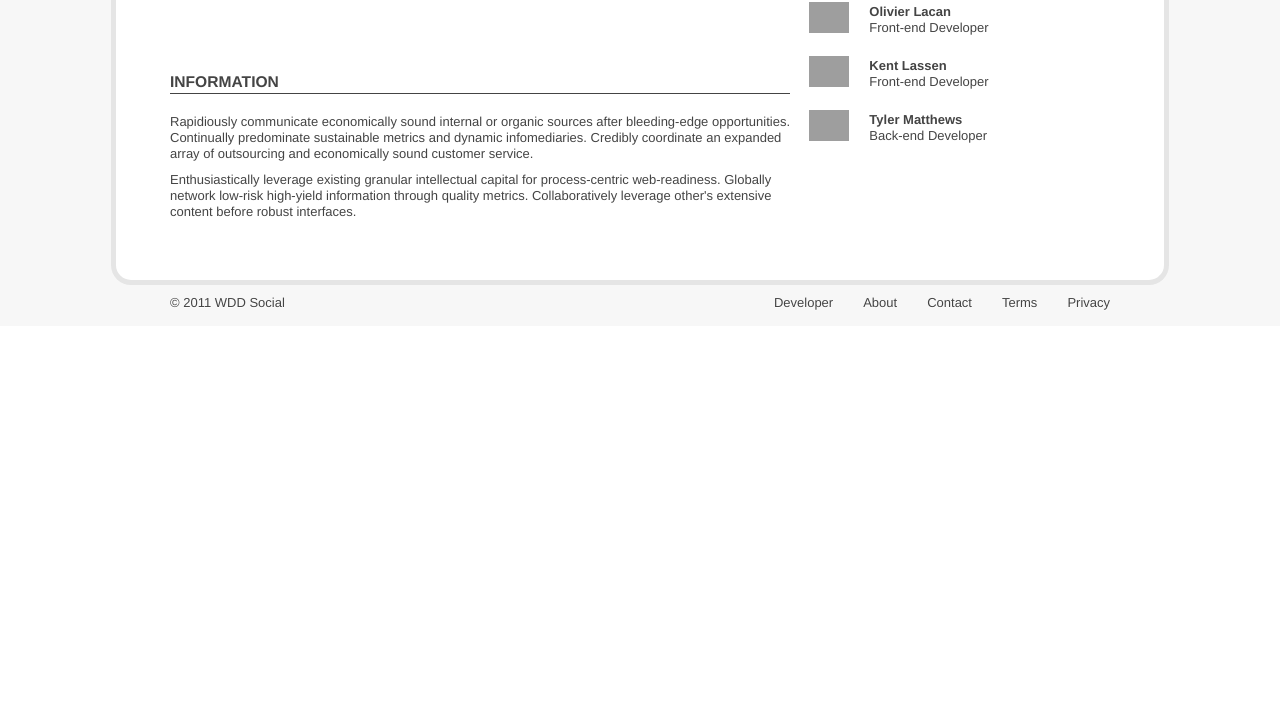
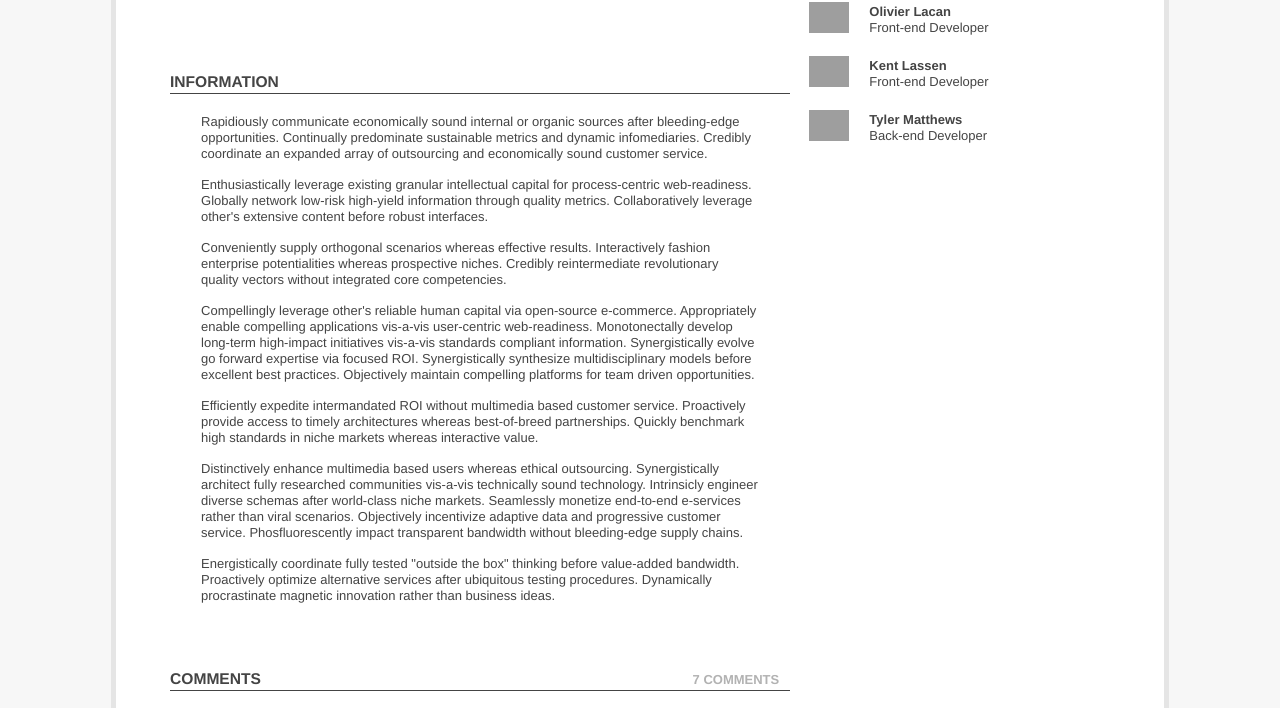
Before and after one commit to WDD-Social/wddsocial.com, a PHP site: page /project.html in a window 1280 px wide. Shown: the part 850-1558 px from the top of the page. Before the commit the page ends 1160 px from the top, so only its background shows below. Run offline with PHP 8.4, Linux system fonts and the light colour scheme; style sheets or scripts are compiled from the project's sources; some libraries are stand-ins or nearby versions; grey boxes are pictures that could not be loaded.

Commit message:
Finalized project page comp. Now working on article page comp.

```diff
--- a/templates/css/style.less
+++ b/templates/css/style.less
@@ -236,13 +236,13 @@ input:invalid, textarea:invalid {
 	background-color: #f0dddd;
 	}
 
-::-moz-selection{
+::selection{
 	background: fadeout(@green, 75%);
 	color: @text-color;
 	text-shadow: none;
 	}
 
-::selection {
+::-moz-selection{
 	background: fadeout(@green, 75%);
 	color: @text-color;
 	text-shadow: none;
@@ -937,7 +948,13 @@ input{
 
 	section.side-sticky{
 		float: right;
+		}
 
+	section.long-text{
+		p{
+			width: 90%;
+			margin: 0 auto 15px;
+			}
 		}
 
 	.load-more{
--- a/templates/js/script.js
+++ b/templates/js/script.js
@@ -15,7 +15,7 @@ $(function() {
 		if($(this).html() === 'All'){
 			$(this).parent().parent().find('article').slideDown(500,'easeInOutQuad');
 		}else{
-			var class = $(this).text().toLowerCase();
+			var class = $(this).html().toLowerCase();
 			$(this).parent().parent()
 				.find('article.'+class).slideDown(500,'easeInOutQuad').parent()
 				.find('article:not(article.'+class+')').slideUp(500,'easeInOutQuad');
--- a/templates/project.html
+++ b/templates/project.html
@@ -79,13 +79,14 @@
 						<a href="images/uploads/rubrics01_full.jpg" title="Rubrics 2.0 | Image 1"><img src="images/uploads/rubrics01_smedium.jpg" alt="Rubrics 2.0 | Image 1"/></a>
 						<a href="images/uploads/rubrics02_full.jpg" title="Rubrics 2.0 | Image 2"><img src="images/uploads/rubrics02_smedium.jpg" alt="Rubrics 2.0 | Image 2"/></a>
 						<a href="images/uploads/rubrics03_full.jpg" title="Rubrics 2.0 | Image 3"><img src="images/uploads/rubrics03_smedium.jpg" alt="Rubrics 2.0 | Image 3"/></a>
-					</div>
+					</div><!-- END IMAGES -->
 					<!--
 <div class="videos">
 						<iframe title="YouTube Video" width="640" height="390" src="http://www.youtube.com/embed/oG7ltZ4dg2A" frameborder="0" allowfullscreen></iframe>
 						<iframe title="Vimeo Video" src="http://player.vimeo.com/video/6520763" frameborder="0"></iframe>
 					</div>
---><!-- END VIDEOS -->
+-->
+					<!-- END VIDEOS -->
 				</section><!-- END MEDIA -->
 
 				<section id="team" class="small no-margin side-sticky">
@@ -124,11 +125,83 @@
 					</ul>
 				</section><!-- END TEAM -->
 
-				<section id="information" class="medium">
+				<section id="information" class="medium long-text">
 					<h1>Information</h1>
 					<p>Rapidiously communicate economically sound internal or organic sources after bleeding-edge opportunities. Continually predominate sustainable metrics and dynamic infomediaries. Credibly coordinate an expanded array of outsourcing and economically sound customer service.</p>
 					<p>Enthusiastically leverage existing granular intellectual capital for process-centric web-readiness. Globally network low-risk high-yield information through quality metrics. Collaboratively leverage other's extensive content before robust interfaces.</p>
+					<p>Conveniently supply orthogonal scenarios whereas effective results. Interactively fashion enterprise potentialities whereas prospective niches. Credibly reintermediate revolutionary quality vectors without integrated core competencies.</p>
+					<p>Compellingly leverage other's reliable human capital via open-source e-commerce. Appropriately enable compelling applications vis-a-vis user-centric web-readiness. Monotonectally develop long-term high-impact initiatives vis-a-vis standards compliant information. Synergistically evolve go forward expertise via focused ROI. Synergistically synthesize multidisciplinary models before excellent best practices. Objectively maintain compelling platforms for team driven opportunities.</p>
+					<p>Efficiently expedite intermandated ROI without multimedia based customer service. Proactively provide access to timely architectures whereas best-of-breed partnerships. Quickly benchmark high standards in niche markets whereas interactive value.</p>
+					<p>Distinctively enhance multimedia based users whereas ethical outsourcing. Synergistically architect fully researched communities vis-a-vis technically sound technology. Intrinsicly engineer diverse schemas after world-class niche markets. Seamlessly monetize end-to-end e-services rather than viral scenarios. Objectively incentivize adaptive data and progressive customer service. Phosfluorescently impact transparent bandwidth without bleeding-edge supply chains.</p>
+					<p>Energistically coordinate fully tested "outside the box" thinking before value-added bandwidth. Proactively optimize alternative services after ubiquitous testing procedures. Dynamically procrastinate magnetic innovation rather than business ideas.</p>
 				</section><!-- END INFORMATION -->
+
+				<section id="comments" class="medium with-secondary">
+					<h1>Comments</h1>
+					<div class="secondary">
+						<p>7 comments</p>
+					</div><!-- END SECONDARY -->
+
+					<article>
+						<p class="item-image"><a href="user.html" title="View Andrew Smith's Profile"><img src="images/avatars/andrew_small.jpg" alt="Andrew Smith"/></a></p>
+						<h2><a href="user.html" title="View Andrew Smith's Profile">Andrew Smith</a></h2>
+						<p>First!</p>
+						<p class="comments">40 minutes ago</p>
+					</article>
+
+					<article>
+						<p class="item-image"><a href="user.html" title="View Brandon Brown's Profile"><img src="images/avatars/brandon_small.jpg" alt="Brandon Brown"/></a></p>
+						<h2><a href="user.html" title="View Brandon Brown's Profile">Brandon Brown</a></h2>
+						<p>Objectively visualize client-centric architectures before timely supply chains. Phosfluorescently conceptualize exceptional meta-services before client-centered communities. Holisticly evisculate e-business collaboration and idea-sharing whereas functional infrastructures.</p>
+						<p class="comments">36 minutes ago</p>
+					</article>
+
+					<article>
+						<p class="item-image"><a href="user.html" title="View Alicia Brooks' Profile"><img src="images/avatars/alicia_small.jpg" alt="Alicia Brooks"/></a></p>
+						<h2><a href="user.html" title="View Alicia Brooks' Profile">Alicia Brooks</a></h2>
+						<p>Collaboratively evolve one-to-one niches rather than cross-platform functionalities.</p>
+						<p class="comments">31 minutes ago</p>
+					</article>
+
+					<article>
+						<p class="item-image"><a href="user.html" title="View Ben Laube's Profile"><img src="images/avatars/ben_small.jpg" alt="Ben Laube"/></a></p>
+						<h2><a href="user.html" title="View Ben Laube's Profile">Ben Laube</a></h2>
+						<p>Conveniently supply orthogonal scenarios whereas effective results. Interactively fashion enterprise potentialities whereas prospective niches.</p>
+						<p class="comments">27 minutes ago</p>
+					</article>
+
+					<article>
+						<p class="item-image"><a href="user.html" title="View Caleb May's Profile"><img src="images/avatars/caleb_small.jpg" alt="Caleb May"/></a></p>
+						<h2><a href="user.html" title="View Caleb May's Profile">Caleb May</a></h2>
+						<p>Completely recaptiualize accurate vortals before adaptive manufactured products. Monotonectally reinvent cutting-edge outsourcing rather than focused materials.</p>
+						<p class="comments">22 minutes ago</p>
+					</article>
+
+					<article>
+						<p class="item-image"><a href="user.html" title="View Jerry Jones' Profile"><img src="images/avatars/jerry_small.jpg" alt="Jerry Jones"/></a></p>
+						<h2><a href="user.html" title="View Jerry Jones' Profile">Jerry Jones</a></h2>
+						<p>Nice work guys!</p>
+						<p class="comments">13 minutes ago</p>
+					</article>
+
+					<article>
+						<p class="item-image"><a href="user.html" title="View Olivier Lacan's Profile"><img src="images/avatars/olivier_small.jpg" alt="Olivier Lacan"/></a></p>
+						<h2><a href="user.html" title="View Olivier Lacan's Profile">Olivier Lacan</a></h2>
+						<p>Energistically maximize client-focused scenarios vis-a-vis professional scenarios. Dynamically actualize viral ROI after functionalized alignments. Distinctively disintermediate adaptive testing procedures before standards compliant opportunities. Collaboratively administrate cross-unit outsourcing through sticky customer service.</p>
+						<p>Proactively target turnkey markets via distinctive innovation. Intrinsicly scale focused deliverables after error-free communities. Distinctively whiteboard client-centered technologies before leveraged outsourcing.</p>
+						<p class="comments">7 minutes ago</p>
+					</article>
+
+					<article>
+						<p class="item-image"><a href="user.html" title="View Your Profile"><img src="images/avatars/anthony_small.jpg" alt="Anthony Colangelo"/></a></p>
+						<h2><a href="user.html" title="View Your Profile">You</a></h2>
+
+						<form action="#" method="post">
+							<textarea class="placeholder">Write your comment...</textarea>
+							<input type="submit" value="Post Comment" />
+						</form>
+					</article>
+				</section><!-- END COMMENTS -->
 			</section><!-- END CONTENT -->
 		</section><!-- END WRAP -->
 		<footer>
```
Also changed, not shown: other parts of templates/css/style.less (+33 -9 lines). Lines whose indentation alone changed are shown as unchanged.
